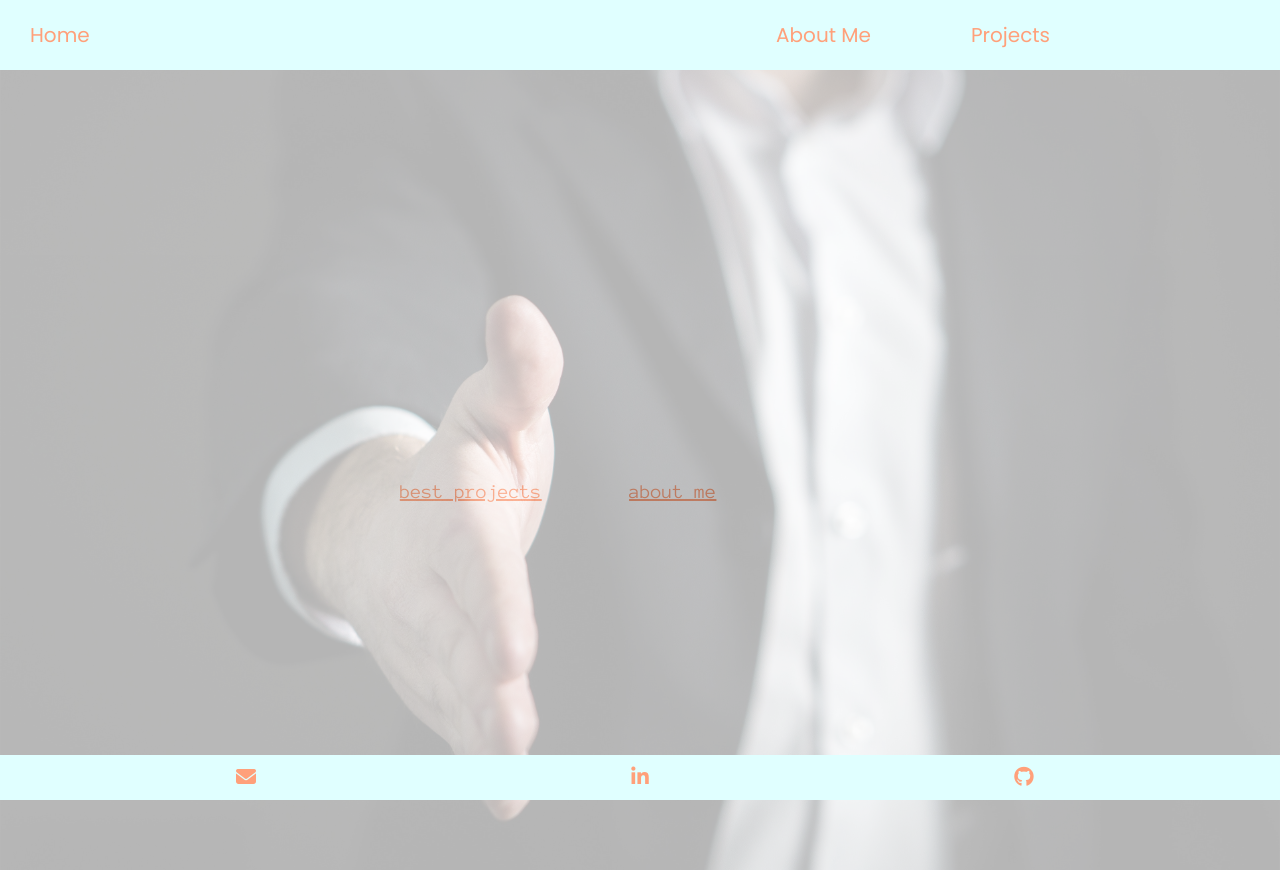
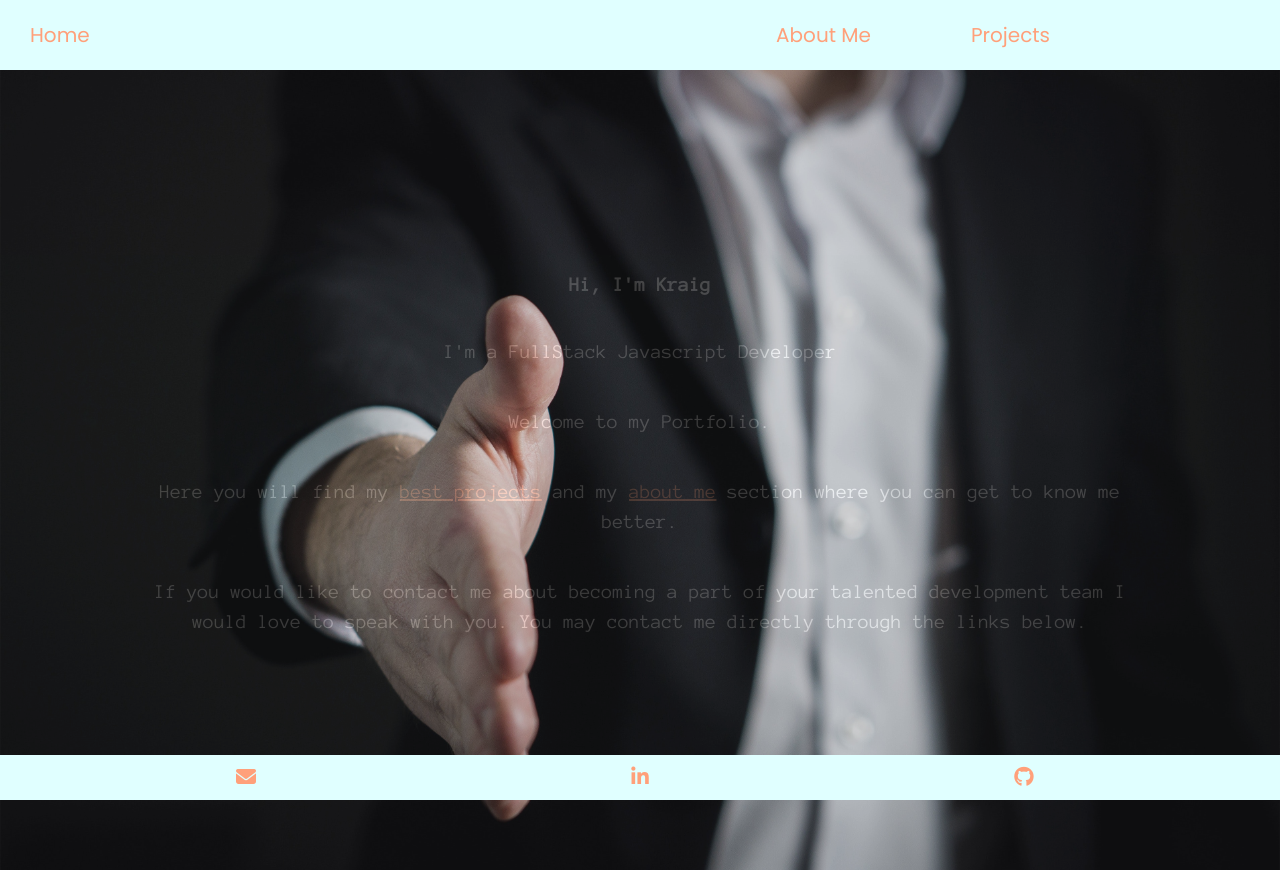
Before and after one commit to kraigwilliams/final-portfolio, a React (Create React App) app: page / in a window 1280 px wide. Built offline with nearby package versions, Linux system fonts and the light colour scheme.

Commit message:
test home opacity

```diff
--- a/src/components/Home/Home.css
+++ b/src/components/Home/Home.css
@@ -9,8 +9,8 @@
 }
 
 .home-hero {
-   background:white;
-  opacity: 0.7;
+   background: #282c34;
+  opacity: 0.2;
   height: 100vh;
 
   display: flex;
```
